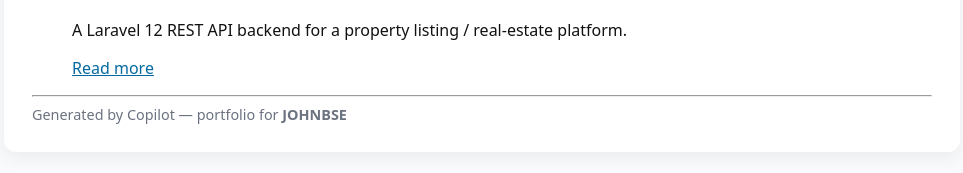
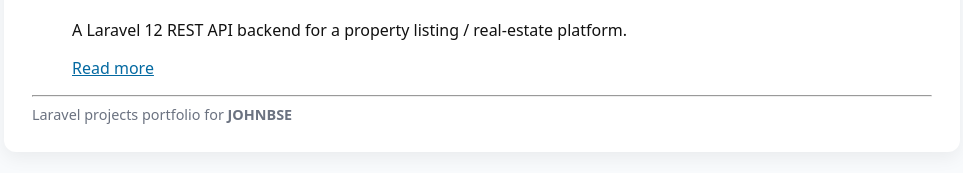
Before and after one commit to JOHNBSE/personal-portfolio, a Jekyll site: the page built from index.md, in a window 1280 px wide. Shown: the part 930-1103 px from the top of the page, without its empty margins (158-1121 px from the left). Built offline with Jekyll 4.4.1, drawn with Linux system fonts in a browser that asks for light colours.

Commit message:
update _layouts/default.html

```diff
--- a/_layouts/default.html
+++ b/_layouts/default.html
@@ -17,7 +17,7 @@
       <h1>{{ page.title }}</h1>
       {{ content }}
       <hr>
-      <footer style="color:#6b7280;font-size:0.9rem">Generated by Copilot — portfolio for <strong>JOHNBSE</strong></footer>
+      <footer style="color:#6b7280;font-size:0.9rem">Laravel projects portfolio for <strong>JOHNBSE</strong></footer>
     </div>
   </body>
 </html>
```
